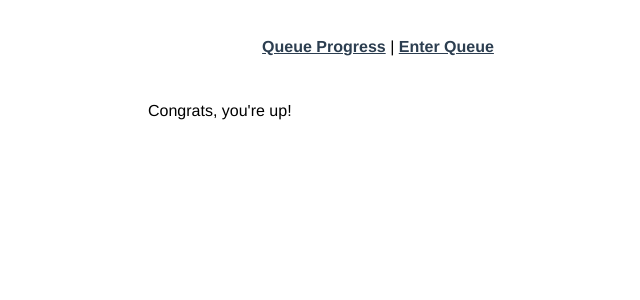
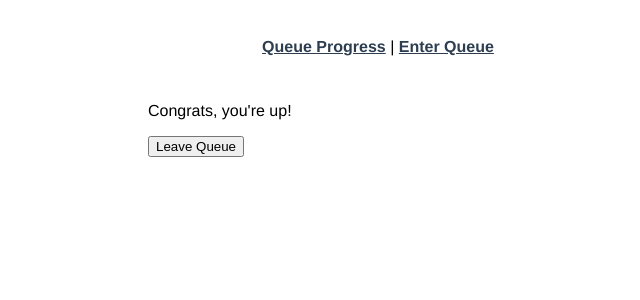
Before and after one commit to jahio/queue-i, a Vue app: page /status/1/1 in a window 1280 px wide. Shown: the top 300 px of the page, without its empty margins (262-902 px from the left). Built offline with nearby package versions, Linux system fonts and the light colour scheme; no server answers.

Commit message:
use websockets to listen for your position in the queue

```diff
--- a/src/views/IndividualProgress.vue
+++ b/src/views/IndividualProgress.vue
@@ -2,6 +2,7 @@
   <div class='individual-progress'>
     <p v-if="place - 1 > 0">There are {{ place - 1 }} people in front of you.</p>
     <p v-else>Congrats, you're up!</p>
+    <button v-on:click="leaveQueue">Leave Queue</button>
   </div>
 </template>
 
@@ -18,9 +19,35 @@ export default {
     }
   },
   created() {
+    // TODO: Verify that they're actually in the queue and then
+    // if not, redirect them to the join queue view
     this.getPlaceInLine()
+
+    // Try to work with WebSockets to tell when it's
+    // your turn
+    var ws = new WebSocket('ws://localhost:8999')
+    var t = this
+    ws.onopen = function(evt) {
+      console.log('Connection Open...')
+      console.log(evt)
+    }
+    ws.onmessage = function(evt) {
+      console.log('Received: %s', evt.data)
+      t.getPlaceInLine()
+    }
+    ws.onclose = function(evt) {
+      console.log('Connection Closed')
+      console.log(evt)
+    }
   },
   methods: {
+    leaveQueue: function() {
+      var router = this.$router
+      QueueService.leaveQueue(this.countrycode, this.phone)
+      .then(function() {
+        router.push({name: 'queue-progress'})
+      })
+    },
     getPlaceInLine: function() {
       QueueService.getQueue()
       .then(response => {
@@ -34,6 +61,8 @@ export default {
           }
         })
 
+        console.log(index)
+
         this.place = index + 1
       })
       .catch(err => {
```
